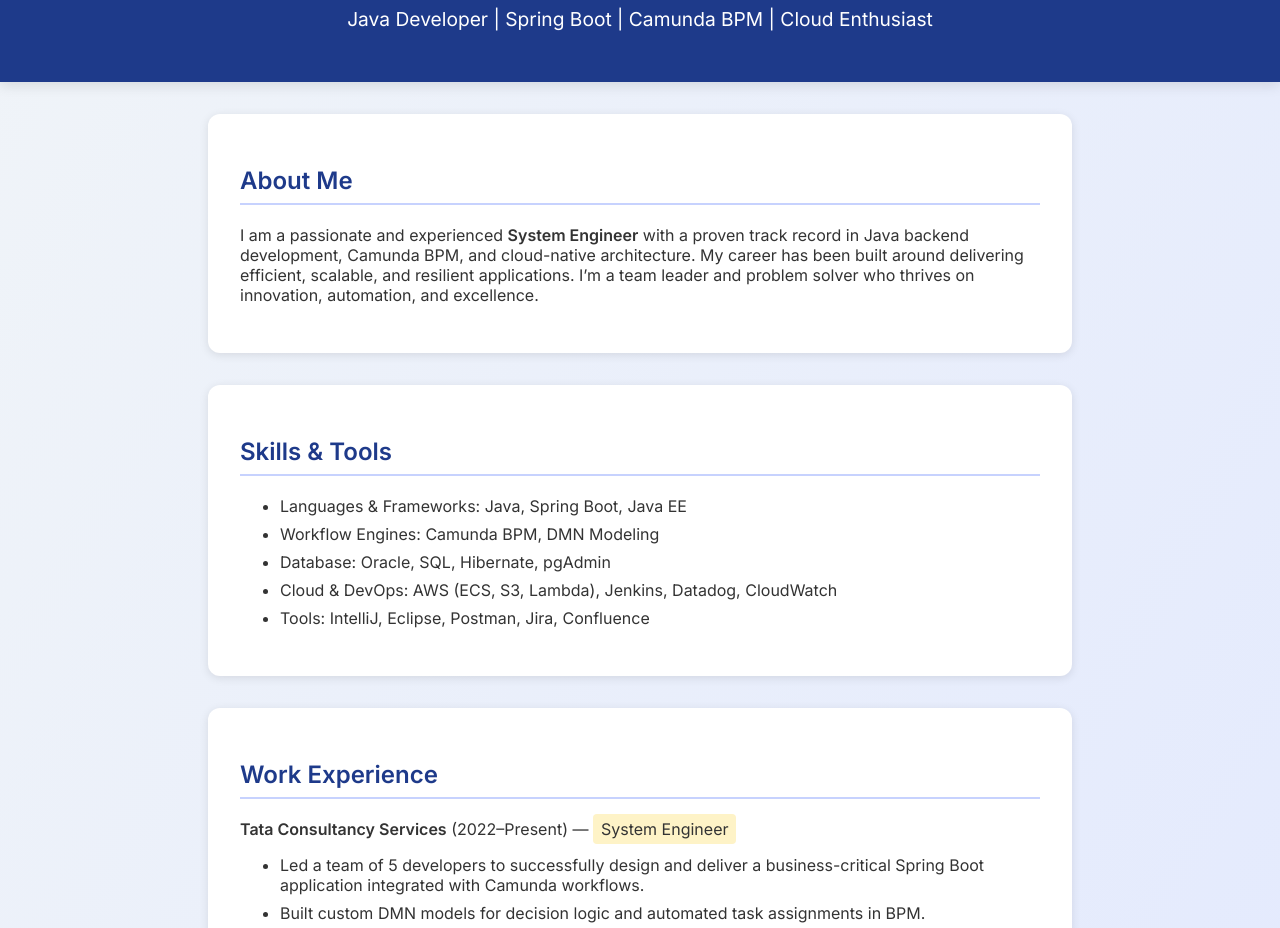
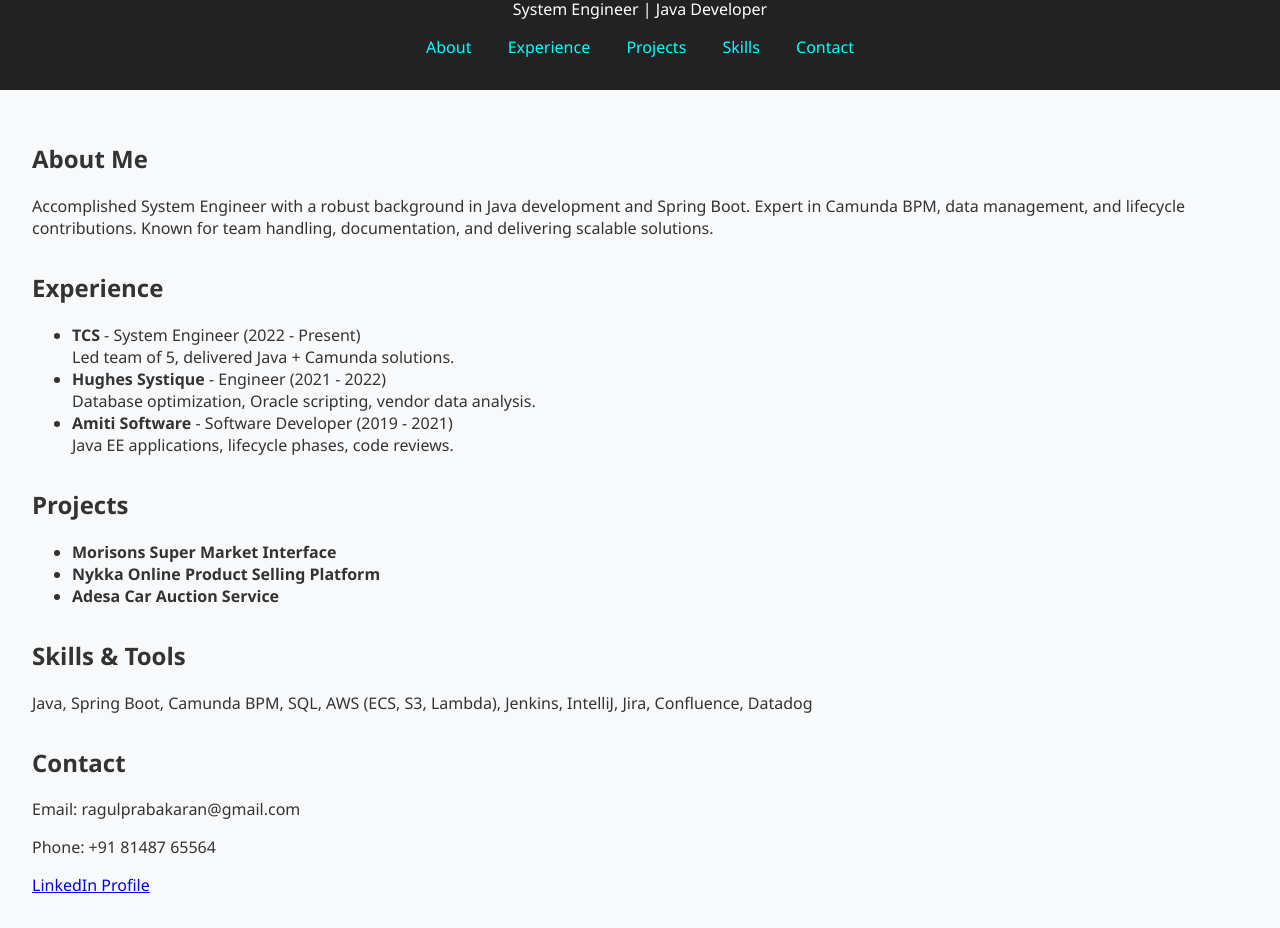
Before and after one commit to ragulprabakaran/ragul-portfolio, a plain HTML site: page index.html in a window 1280 px wide. Shown: the part 93-1021 px from the top of the page. Drawn offline with Linux system fonts and the light colour scheme.

Commit message:
New web page

```diff
--- a/index.html
+++ b/index.html
@@ -1,131 +1,57 @@
+
 <!DOCTYPE html>
 <html lang="en">
 <head>
   <meta charset="UTF-8" />
-  <meta name="viewport" content="width=device-width, initial-scale=1.0" />
-  <title>Ragul Prabakaran | Java Developer</title>
-  <link href="https://fonts.googleapis.com/css2?family=Inter:wght@400;600&display=swap" rel="stylesheet" />
-  <style>
-    body {
-      font-family: 'Inter', sans-serif;
-      background: linear-gradient(to bottom right, #f0f4f8, #e0e7ff);
-      margin: 0;
-      color: #333;
-    }
-    header {
-      background-color: #1e3a8a;
-      color: white;
-      padding: 2rem;
-      text-align: center;
-      box-shadow: 0 4px 12px rgba(0,0,0,0.1);
-    }
-    header h1 {
-      font-size: 2.5rem;
-      margin: 0;
-    }
-    header p {
-      font-size: 1.2rem;
-    }
-    section {
-      max-width: 800px;
-      margin: 2rem auto;
-      background: white;
-      border-radius: 12px;
-      padding: 2rem;
-      box-shadow: 0 2px 10px rgba(0,0,0,0.1);
-    }
-    h2 {
-      color: #1e3a8a;
-      border-bottom: 2px solid #c7d2fe;
-      padding-bottom: 0.5rem;
-    }
-    ul li {
-      margin: 0.5rem 0;
-    }
-    a {
-      color: #2563eb;
-      text-decoration: none;
-    }
-    a:hover {
-      text-decoration: underline;
-    }
-    footer {
-      text-align: center;
-      padding: 1rem;
-      background-color: #e0e7ff;
-      font-size: 0.9rem;
-    }
-    .highlight {
-      background-color: #fef3c7;
-      padding: 0.3rem 0.5rem;
-      border-radius: 4px;
-    }
-  </style>
+  <meta name="viewport" content="width=device-width, initial-scale=1.0"/>
+  <title>Ragul Prabakaran - Portfolio</title>
+  <link rel="stylesheet" href="style.css" />
+  <link rel="stylesheet" href="https://cdnjs.cloudflare.com/ajax/libs/font-awesome/6.4.0/css/all.min.css"/>
 </head>
 <body>
   <header>
     <h1>Ragul Prabakaran</h1>
-    <p>Java Developer | Spring Boot | Camunda BPM | Cloud Enthusiast</p>
+    <p>System Engineer | Java Developer</p>
+    <nav>
+      <a href="#about">About</a>
+      <a href="#experience">Experience</a>
+      <a href="#projects">Projects</a>
+      <a href="#skills">Skills</a>
+      <a href="#contact">Contact</a>
+    </nav>
   </header>
-
-  <section>
+  <main>
+    <section id="about">
       <h2>About Me</h2>
-    <p>I am a passionate and experienced <strong>System Engineer</strong> with a proven track record in Java backend development, Camunda BPM, and cloud-native architecture. My career has been built around delivering efficient, scalable, and resilient applications. I’m a team leader and problem solver who thrives on innovation, automation, and excellence.</p>
+      <p>Accomplished System Engineer with a robust background in Java development and Spring Boot. Expert in Camunda BPM, data management, and lifecycle contributions. Known for team handling, documentation, and delivering scalable solutions.</p>
     </section>
-
-  <section>
-    <h2>Skills & Tools</h2>
+    <section id="experience">
+      <h2>Experience</h2>
       <ul>
-      <li>Languages & Frameworks: Java, Spring Boot, Java EE</li>
-      <li>Workflow Engines: Camunda BPM, DMN Modeling</li>
-      <li>Database: Oracle, SQL, Hibernate, pgAdmin</li>
-      <li>Cloud & DevOps: AWS (ECS, S3, Lambda), Jenkins, Datadog, CloudWatch</li>
-      <li>Tools: IntelliJ, Eclipse, Postman, Jira, Confluence</li>
+        <li><strong>TCS</strong> - System Engineer (2022 - Present)<br>Led team of 5, delivered Java + Camunda solutions.</li>
+        <li><strong>Hughes Systique</strong> - Engineer (2021 - 2022)<br>Database optimization, Oracle scripting, vendor data analysis.</li>
+        <li><strong>Amiti Software</strong> - Software Developer (2019 - 2021)<br>Java EE applications, lifecycle phases, code reviews.</li>
       </ul>
     </section>
-
-  <section>
-    <h2>Work Experience</h2>
-    <p><strong>Tata Consultancy Services</strong> (2022–Present) — <span class="highlight">System Engineer</span></p>
+    <section id="projects">
+      <h2>Projects</h2>
       <ul>
-      <li>Led a team of 5 developers to successfully design and deliver a business-critical Spring Boot application integrated with Camunda workflows.</li>
-      <li>Built custom DMN models for decision logic and automated task assignments in BPM.</li>
-      <li>Integrated AWS services like ECS and Lambda to scale applications with infrastructure-as-code principles.</li>
-    </ul>
-
-    <p><strong>Hughes Systique</strong> (2021–2022) — <span class="highlight">Engineer</span></p>
-    <ul>
-      <li>Collaborated on an analytics dashboard system for vendor data analysis, streamlining delivery prediction processes.</li>
-      <li>Reduced cloud infrastructure costs by optimizing resource allocation with performance monitoring tools.</li>
-    </ul>
-
-    <p><strong>Amiti Software Technologies</strong> (2019–2021) — <span class="highlight">Software Developer</span></p>
-    <ul>
-      <li>Owned end-to-end feature delivery in a Java EE environment, covering everything from database schema to API integration.</li>
-      <li>Mentored junior developers through code reviews and project walkthroughs.</li>
+        <li><b>Morisons Super Market Interface</b></li>
+        <li><b>Nykka Online Product Selling Platform</b></li>
+        <li><b>Adesa Car Auction Service</b></li>
       </ul>
     </section>
-
-  <section>
-    <h2>Projects</h2>
-    <ul>
-      <li><strong>Morisons Supermarket Stock Handler</strong>: Developed a robust Spring Boot service for live inventory tracking and alerts, integrated with Camunda workflows for restock triggers.</li>
-      <li><strong>Nykaa Online Product Platform</strong>: Built scalable microservices for catalog browsing and checkout pipeline, implemented monitoring with Datadog.</li>
-      <li><strong>Adesa Car Auction Interface</strong>: Designed and deployed backend logic for real-time car bidding and user notifications using AWS and Java.</li>
-    </ul>
+    <section id="skills">
+      <h2>Skills & Tools</h2>
+      <p>Java, Spring Boot, Camunda BPM, SQL, AWS (ECS, S3, Lambda), Jenkins, IntelliJ, Jira, Confluence, Datadog</p>
     </section>
-
-  <section>
-    <h2>Resume</h2>
-    <p><a href="RagulResume-2025.pdf" download>Download Resume (PDF)</a></p>
+    <section id="contact">
+      <h2>Contact</h2>
+      <p>Email: ragulprabakaran@gmail.com</p>
+      <p>Phone: +91 81487 65564</p>
+      <p><a href="https://www.linkedin.com/in/ragul-prabakaran-7a39a1282" target="_blank">LinkedIn Profile</a></p>
     </section>
-
-  <section>
-    <h2>Contact</h2>
-    <p>Email: <a href="mailto:ragulprabakaran@gmail.com">ragulprabakaran@gmail.com</a></p>
-    <p>LinkedIn: <a href="https://www.linkedin.com/in/ragul-prabakaran-7a39a1282" target="_blank">linkedin.com/in/ragul-prabakaran-7a39a1282</a></p>
-  </section>
-
+  </main>
   <footer>
     <p>&copy; 2025 Ragul Prabakaran. All rights reserved.</p>
   </footer>
--- a/style.css
+++ b/style.css
@@ -1,21 +1,34 @@
+
 body {
-  font-family: Arial, sans-serif;
+  font-family: 'Segoe UI', sans-serif;
   margin: 0;
-  padding: 20px;
-  max-width: 800px;
-  margin: auto;
+  padding: 0;
+  background: #f8f9fa;
+  color: #333;
 }
-header, section {
-  margin: 40px 0;
+header {
+  background: #222;
+  color: #fff;
+  text-align: center;
+  padding: 2rem 1rem;
 }
 header h1 {
-  font-size: 2.5em;
   margin: 0;
 }
-a {
-  color: #0066cc;
+header nav a {
+  color: #0ff;
+  margin: 0 1rem;
   text-decoration: none;
 }
-a:hover {
-  text-decoration: underline;
+main {
+  padding: 2rem;
 }
+section {
+  margin-bottom: 2rem;
+}
+footer {
+  background: #222;
+  color: #ccc;
+  text-align: center;
+  padding: 1rem;
+}
```
Lines whose indentation alone changed are shown as unchanged.
